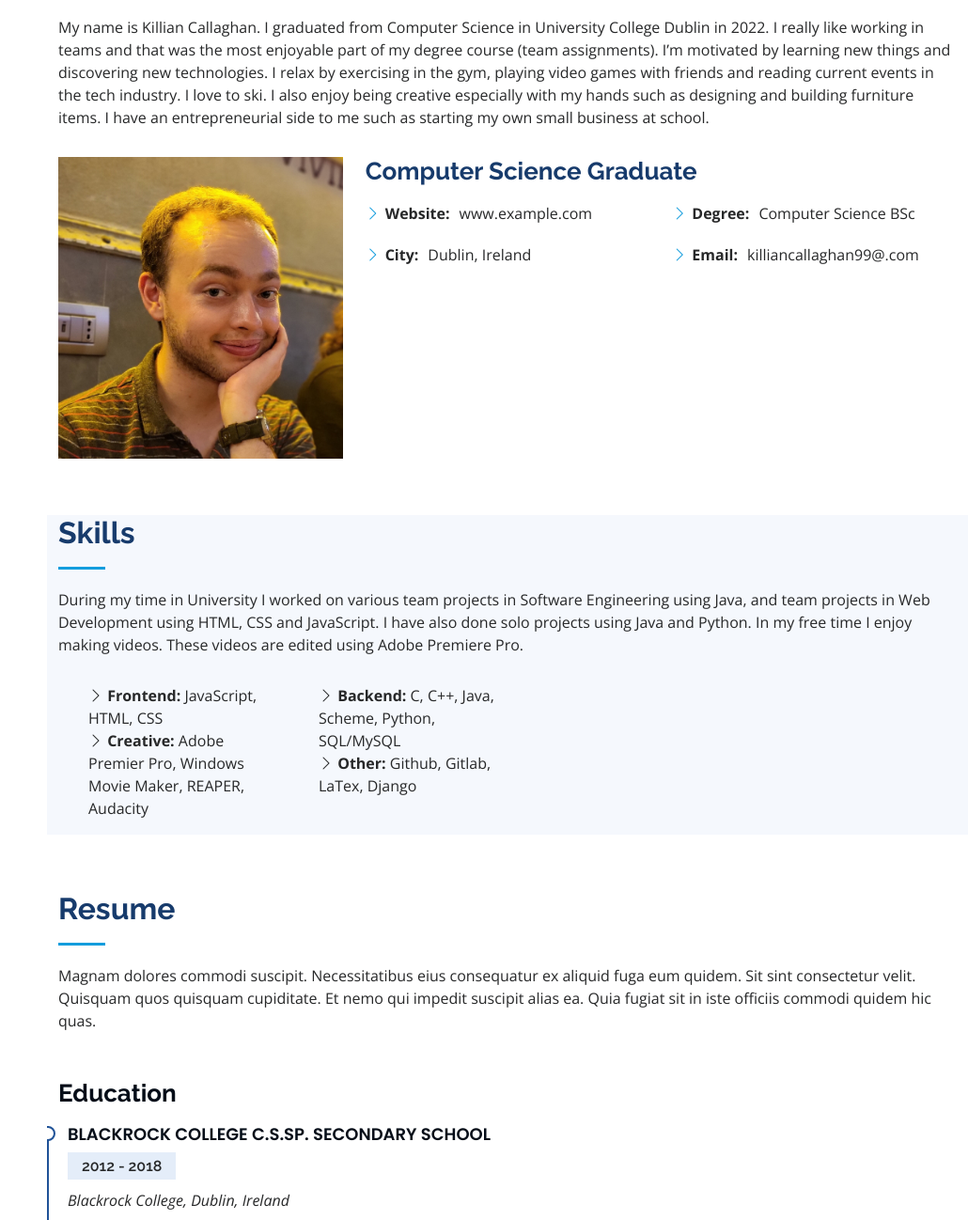
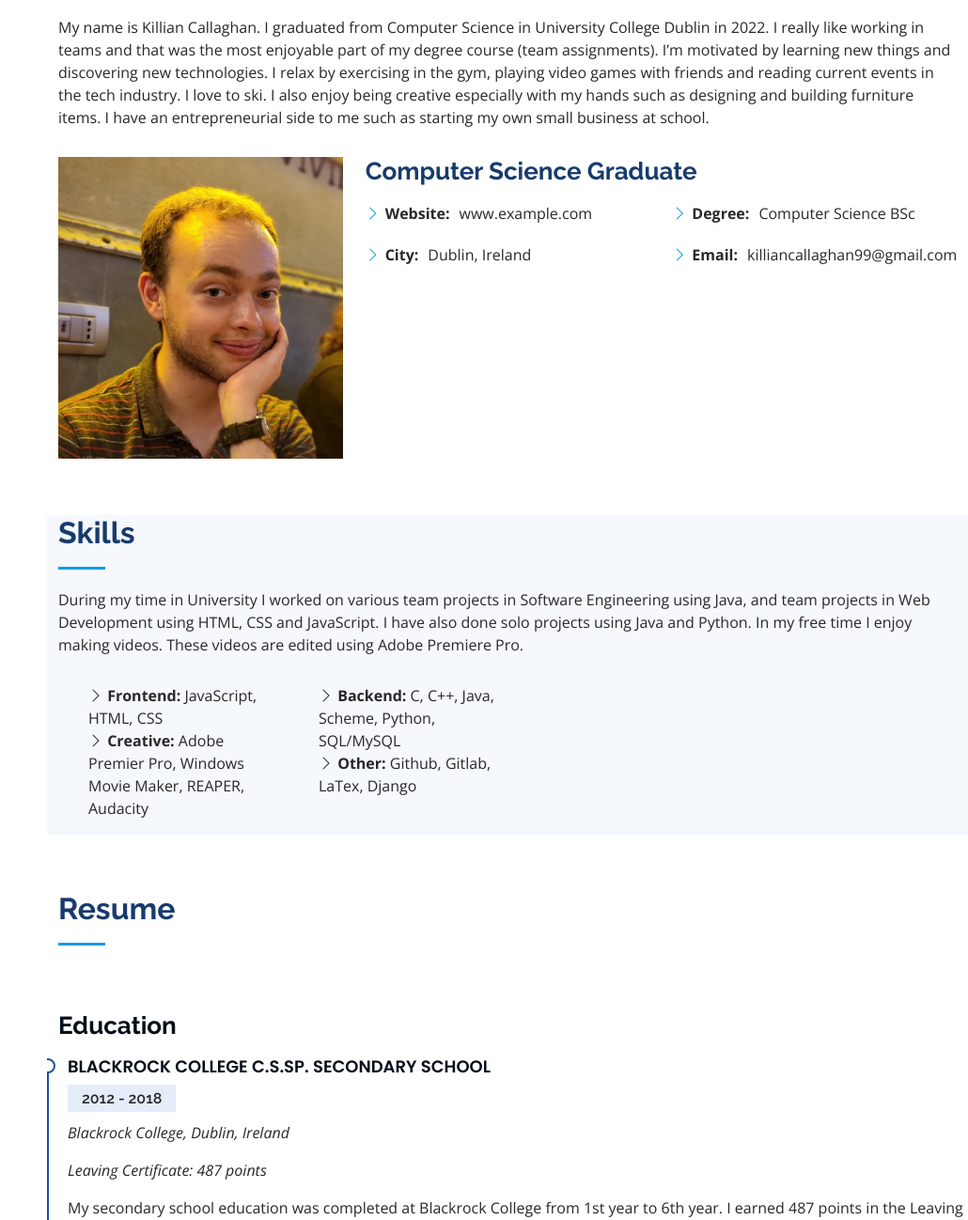
Before and after one commit to Killian-Callaghan/Killian-Callaghan.github.io, a plain HTML site: page index.html in a window 1280 px wide. Shown: the part 921-2219 px from the top of the page at 94% size, without its empty margins (250-1280 px from the left). Drawn offline with nearby package versions, Linux system fonts and the light colour scheme.

Commit message:
fixed email address

```diff
--- a/index.html
+++ b/index.html
@@ -113,7 +113,7 @@
                 <ul>
                   <!-- <li><i class="bi bi-chevron-right"></i> <strong>Age:</strong> <span>30</span></li> -->
                   <li><i class="bi bi-chevron-right"></i> <strong>Degree:</strong> <span>Computer Science BSc</span></li>
-                  <li><i class="bi bi-chevron-right"></i> <strong>Email:</strong> <span>killiancallaghan99@.com</span></li>
+                  <li><i class="bi bi-chevron-right"></i> <strong>Email:</strong> <span>killiancallaghan99@gmail.com</span></li>
                   <!-- <li><i class="bi bi-chevron-right"></i> <strong>Freelance:</strong> <span>Available</span></li> -->
                 </ul>
               </div>
@@ -224,7 +224,6 @@
 
         <div class="section-title">
           <h2>Resume</h2>
-          <p>Magnam dolores commodi suscipit. Necessitatibus eius consequatur ex aliquid fuga eum quidem. Sit sint consectetur velit. Quisquam quos quisquam cupiditate. Et nemo qui impedit suscipit alias ea. Quia fugiat sit in iste officiis commodi quidem hic quas.</p>
         </div>
 
         <div class="row">
```
